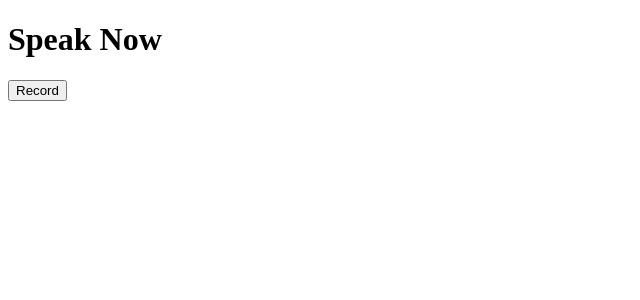
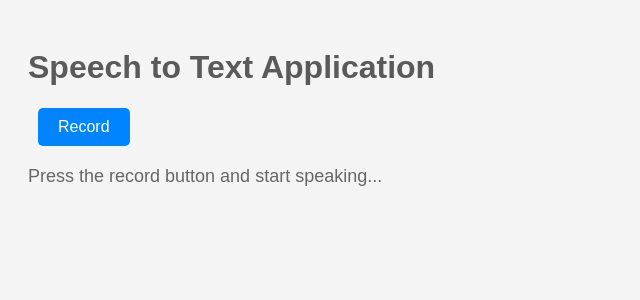
Before and after one commit to software-students-spring2024/4-containerized-app-exercise-team-proj4, a Flask app: page / in a window 1280 px wide. Shown: the top 300 px of the page, without its empty margins (0-640 px from the left). Run offline with Flask 2, Linux system fonts and the light colour scheme.

Commit message:
updated front end

```diff
--- a/web-app/templates/index.html
+++ b/web-app/templates/index.html
@@ -2,12 +2,60 @@
 <html lang="en">
 <head>
     <meta charset="UTF-8">
-    <title>Speech to Text</title>
+    <title>Speech to Text App</title>
+    <style>
+        body {
+            font-family: Arial, sans-serif;
+            padding: 20px;
+            background-color: #f4f4f4;
+            color: #333;
+        }
+        h1 {
+            color: #5a5a5a;
+        }
+        #recordButton {
+            padding: 10px 20px;
+            background-color: #0084ff;
+            color: white;
+            border: none;
+            border-radius: 5px;
+            cursor: pointer;
+            font-size: 16px;
+        }
+        #recordButton:disabled {
+            background-color: #ccc;
+        }
+        #text {
+            margin-top: 20px;
+            font-size: 18px;
+            color: #666;
+        }
+        ul {
+            list-style-type: none;
+            padding: 0;
+        }
+        li {
+            background-color: white;
+            padding: 10px;
+            margin-top: 10px;
+            border-radius: 5px;
+            box-shadow: 0 2px 4px rgba(0,0,0,0.1);
+        }
+        button {
+            padding: 5px 10px;
+            margin-left: 10px;
+            background-color: red;
+            color: white;
+            border: none;
+            border-radius: 3px;
+            cursor: pointer;
+        }
+    </style>
 </head>
 <body>
-    <h1>Speak Now</h1>
+    <h1>Speech to Text Application</h1>
     <button id="recordButton">Record</button>
-    <p id="text"></p>
+    <p id="text">Press the record button and start speaking...</p>
     <ul id="transcriptions"></ul>
 
     <script>
@@ -47,10 +95,16 @@
                                 document.getElementById("text").textContent = data.text;
                                 fetchTranscriptions(); // Fetch and display all transcriptions
                             })
-                            .catch(error => console.error("Error:", error));
+                            .catch(error => {
+                                console.error("Error:", error);
+                                alert("Failed to transcribe audio. Please try again.");
+                            });
                         });
                     })
-                    .catch(error => console.error("Error:", error));
+                    .catch(error => {
+                        console.error("Error:", error);
+                        alert("Failed to access microphone. Please ensure it is not being used by another application and try again.");
+                    });
             }
         });
 
@@ -69,15 +123,17 @@
                         li.appendChild(deleteButton);
                         transcriptionsList.appendChild(li);
                     });
-                });
+                })
+                .catch(error => console.error("Error fetching transcriptions:", error));
         }
-
 
         function deleteTranscription(id) {
             fetch(`http://localhost:3001/delete_transcription/${id}`, { method: "DELETE" })
                 .then(response => {
                     if (response.ok) {
                         fetchTranscriptions(); // Refresh list after delete
+                    } else {
+                        alert("Failed to delete transcription.");
                     }
                 });
         }
```
